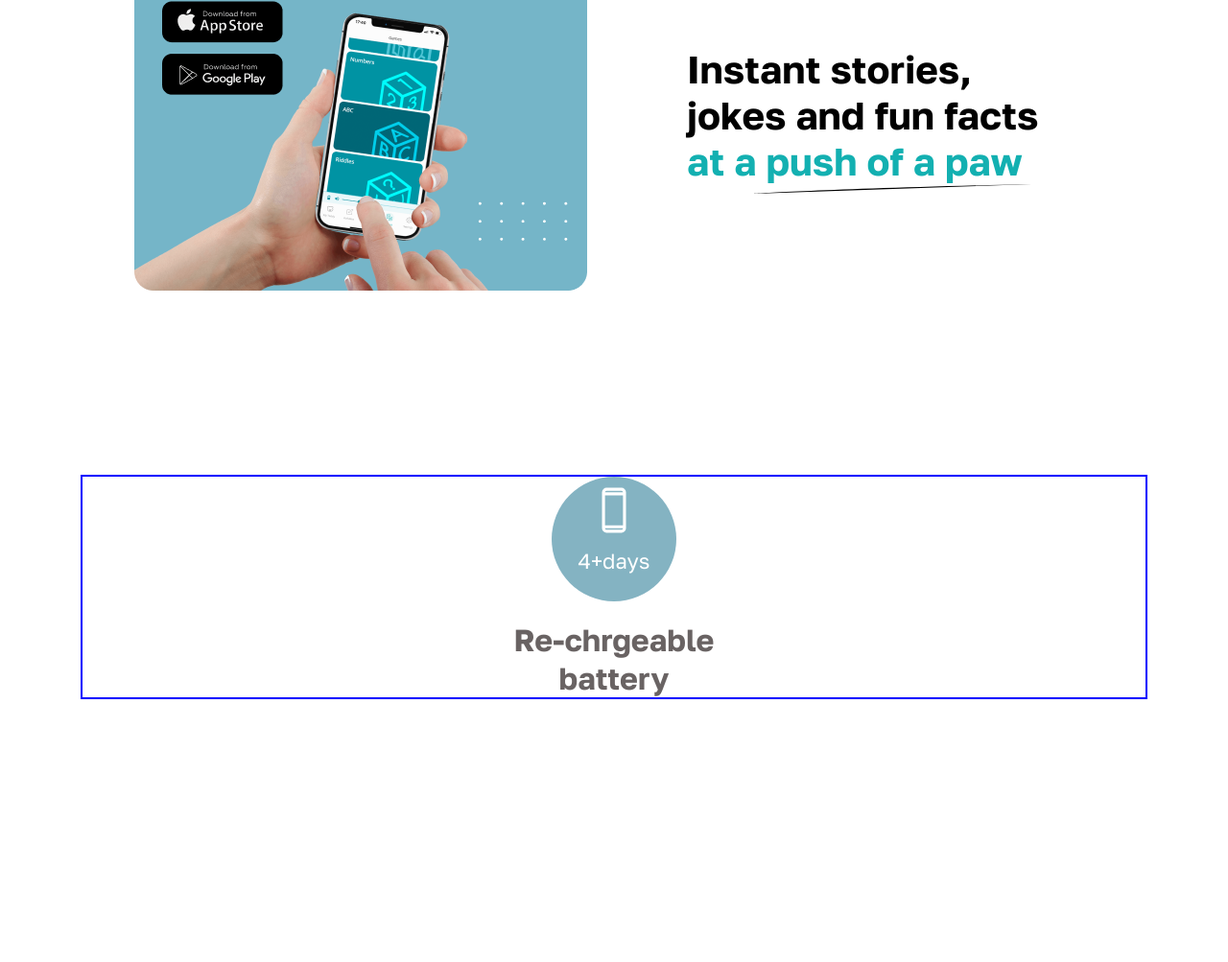
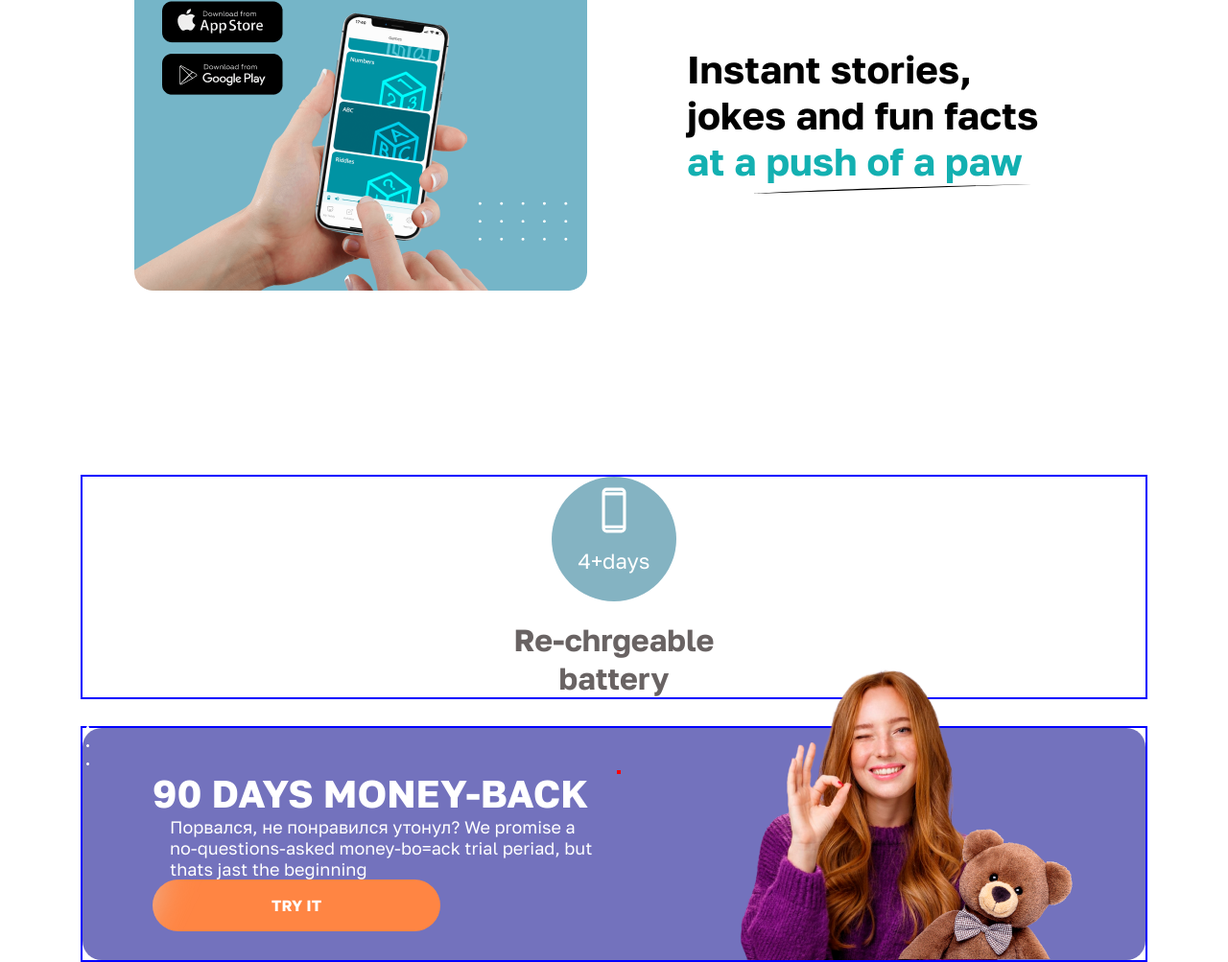
Before and after one commit to AnastasiyaKarpenko/Smart-taddy, a plain HTML site: page index.html in a window 1280 px wide. Shown: the part 2047-3050 px from the top of the page at 96% size. Before the commit the page ends 2804 px from the top, so only its background shows below. Drawn offline with Linux system fonts and the light colour scheme.

Commit message:
add section money-back

```diff
--- a/index.html
+++ b/index.html
@@ -133,7 +133,25 @@
         <h4> Re-chrgeable battery </h4>
     </div>
   </section>
+  <section class="money-back">
+    <div class="container">
+      <div class="money-back-wrapper">
+        <div class="money-back-left">
+          <h3> 90 days money-back</h3>
+           <p>Порвался, не понравился утонул?
+              We promise a no-questions-asked money-bo=ack trial periad, but thats jast the beginning
+           </p>
+           <a href="">TRY IT</a>
+          </div>
+      <div class="money-back-right">
+          <img src="img/girl.png" alt="girl">
+          <img src="img/bear.png" alt="bear">
+      </div>
+      <img src="img/Frame.png" alt="decor">
+  </div>
+      </div>
 
+  </section>
 </body>
 
 </html>
--- a/style.css
+++ b/style.css
@@ -308,6 +308,7 @@ border-radius: 50%;
   margin: 0 auto;
   color: #fff;
   font-size: 22px;
+  display: block;
 }
 .battery .circle svg  {
 margin: 15px auto 10px;
@@ -324,3 +325,85 @@ h4 {
   line-height: 40px;
   font-size: 32px;
 }
+.money-back {
+  position: relative;
+
+}
+.money-back-left {
+display: inline-block;
+}
+.money-back-left h3{
+  text-transform: uppercase;
+
+}
+.money-back-left {
+  width: 480px;
+
+}
+
+.money-back-wrapper{
+  background-color:rgba(115, 114,189, 1) ;
+  border-radius: 20px;
+  color: #fff;
+  padding:44px 73px 26px ;
+}
+.money-back-left h3{
+  font-size: 40px ;
+}
+.money-back-left p{
+  font-size: 18px ;
+  margin: 0 18px;
+}
+.money-back-left a {
+  color: #fff;
+  border-radius: 30px;
+  background-color: rgba(255, 133, 67, 1);
+  padding: 17px 124px;
+  text-decoration: none;
+  font-weight: bold;
+  display: inline-block;
+  position: relative;
+  overflow: hidden;
+}
+.money-back-left a::after{
+  content: '';
+  position: absolute;
+  top: -16px;
+  left: -40px;
+  width: 30px;
+  height: 80px ;
+  background-color: #dfd7d7;
+  filter: blur(20px);
+  transform: rotate(25deg);
+  transition: 0.5s;
+
+}
+.money-back-left a:hover:after {
+  transform: translateX(350px) rotate(25deg);
+
+}
+.money-back-right{
+  border: 2px solid red;
+}
+.money-back-right {
+  display: inline-block;
+  position: relative;
+  vertical-align: top;
+
+}
+.money-back-right img{
+  position: absolute;
+}
+.money-back-right img:nth-child(1){
+  top:-115px;
+  left: 50px;
+}
+.money-back-right img:nth-child(2){
+  top:30px;
+  left: 250px;
+}
+.money-back-wrapper > img {
+  position: absolute;
+  left: 0px;
+  top: 0px ;
+}
```
Also changed, not shown: img/Frame.png (added), img/bear.png (added), img/girl.png (added).
